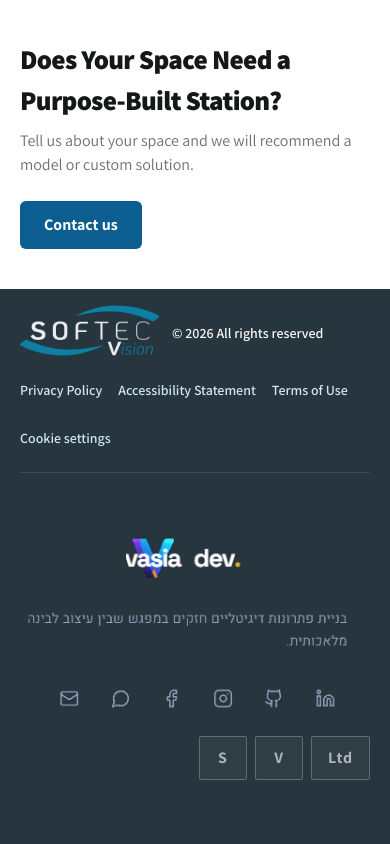
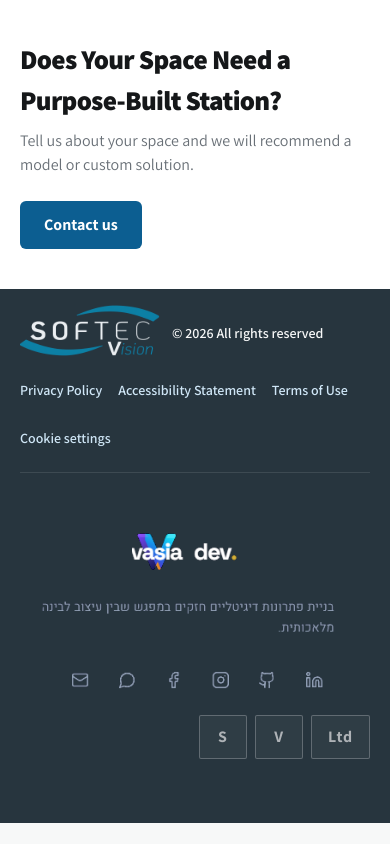
Before and after one commit to ward3107/softec-vision, a Next.js app in the folder web/: page /en in a window 390 px wide. Shown: the part 5964-6808 px from the top of the page. After the commit the page ends 6787 px from the top, so only its background shows below. Built offline with nearby package versions, Linux system fonts and the light colour scheme; no server answers; the database is empty.

Commit message:
Scale creator signature for mobile footer

```diff
--- a/web/src/components/CreatorSignature.tsx
+++ b/web/src/components/CreatorSignature.tsx
@@ -8,13 +8,13 @@ const externalLinkProps = {
 /** Waseem's permanent creator mark, using the supplied artwork intact. */
 export default function CreatorSignature() {
   return (
-    <div className="relative w-full max-w-[373px]" dir="ltr">
+    <div className="relative w-full max-w-[320px] sm:max-w-[373px]" dir="ltr">
       <Image
         src="/brand/vasia-dev-signature.png"
         alt="Vasia dev. — digital solutions, branding and website design"
         width={373}
         height={259}
-        sizes="(max-width: 480px) calc(100vw - 72px), 373px"
+        sizes="(max-width: 480px) min(320px, calc(100vw - 72px)), 373px"
         className="h-auto w-full"
       />
 
```
